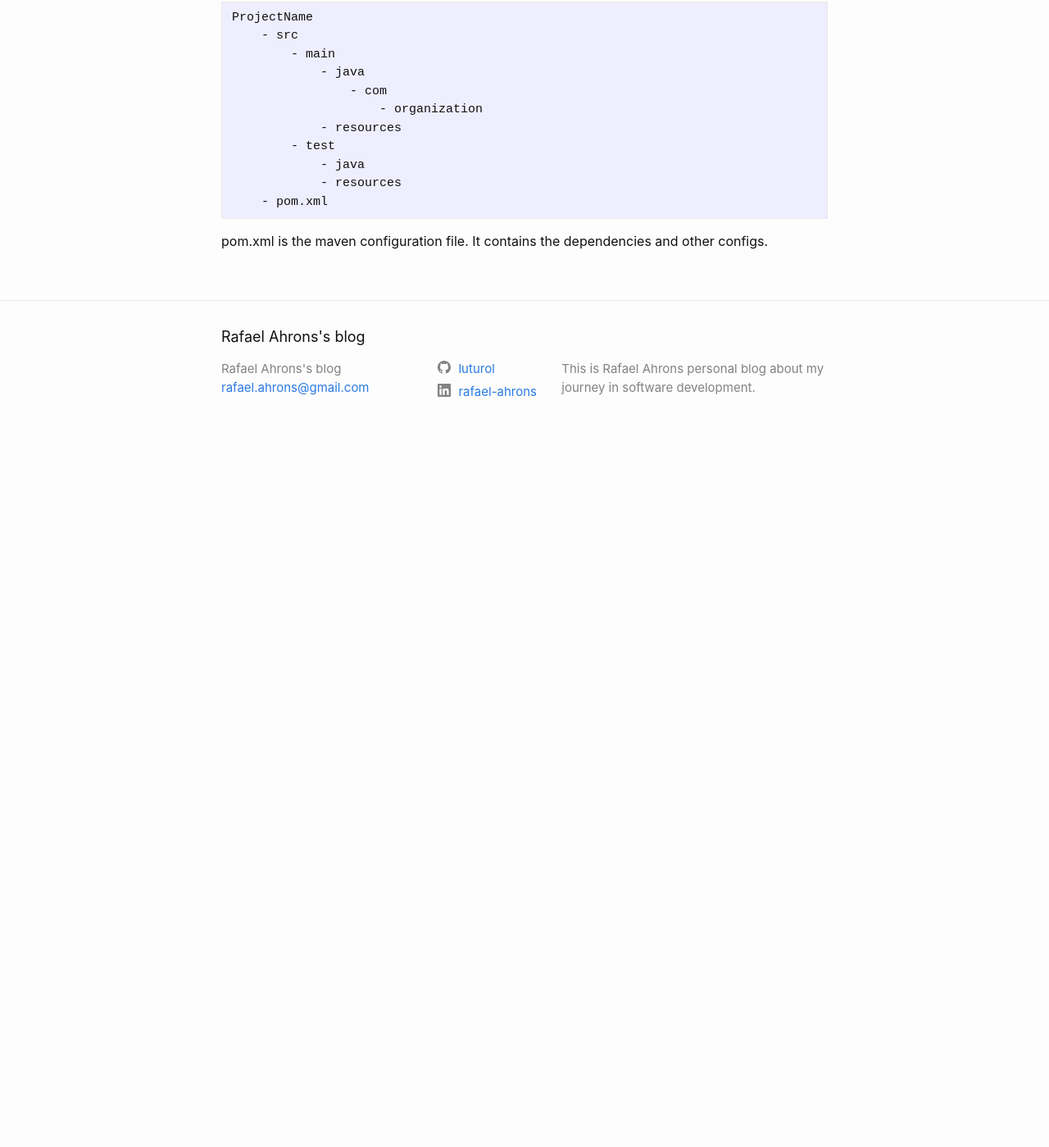
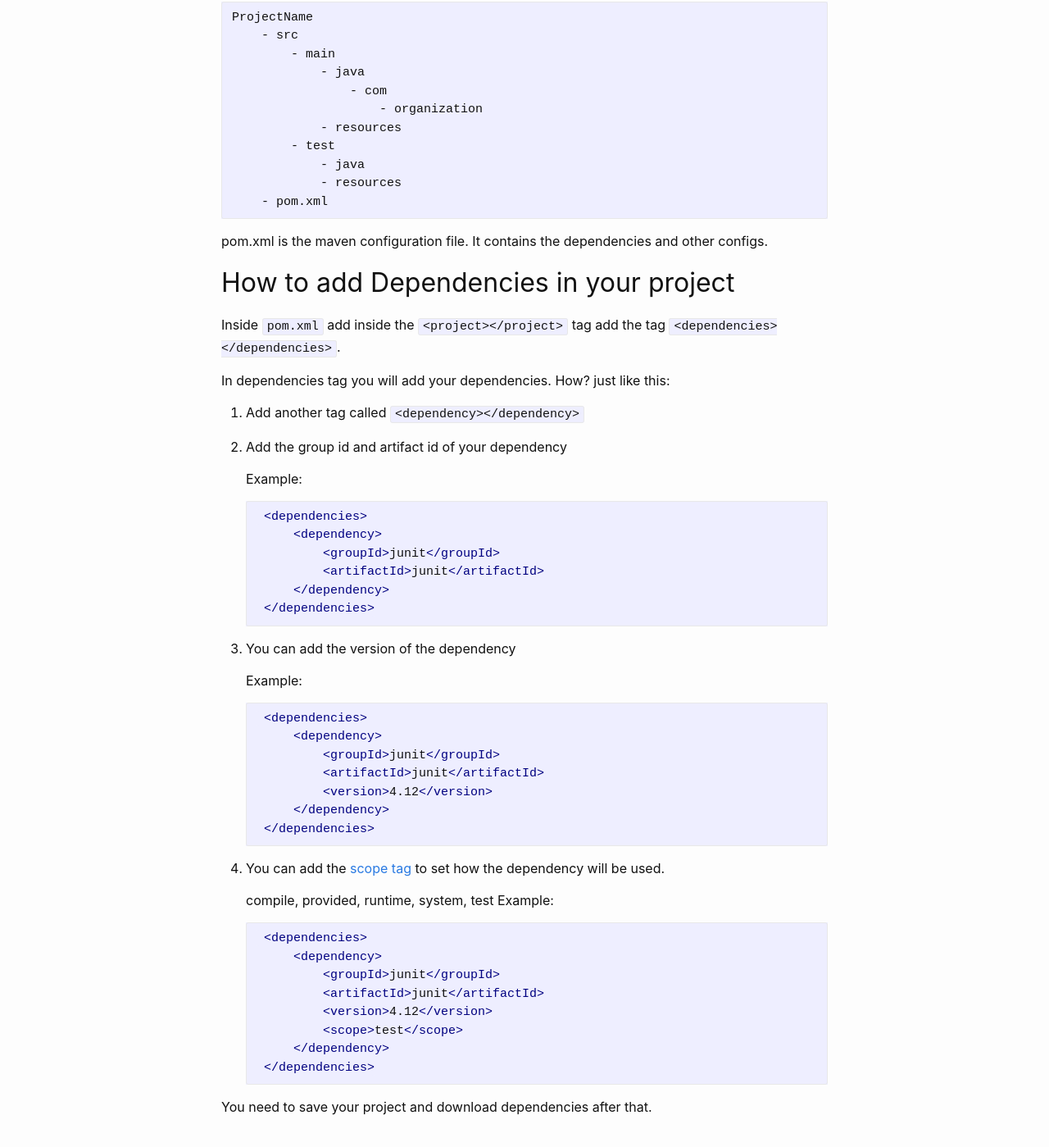
Before and after one commit to luturol/luturol.github.io, a Jekyll site: the page built from _posts/2022-05-10-How-to-use-Maven.md, in a window 1280 px wide and 1400 px high, scrolled down 1180 px. Shown: the whole window at 82% size. Built offline with Jekyll 4.4.1, drawn with Linux system fonts in a browser that asks for light colours; before the commit the page ends 1729 px from its top, so only the background shows below that.

Commit message:
Add how to add dependencies on maven

````diff
--- a/_posts/2022-05-10-How-to-use-Maven.md
+++ b/_posts/2022-05-10-How-to-use-Maven.md
@@ -69,3 +69,54 @@ ProjectName
 ```
 
 pom.xml is the maven configuration file. It contains the dependencies and other configs.
+
+
+## How to add Dependencies in your project
+
+Inside ```pom.xml``` add inside the ```<project></project>``` tag add the tag ```<dependencies></dependencies>```.
+
+In dependencies tag you will add your dependencies. How? just like this:
+
+1. Add another tag called ```<dependency></dependency>```
+
+1. Add the group id and artifact id of your dependency
+
+    Example:
+    ```xml
+    <dependencies>
+        <dependency>
+            <groupId>junit</groupId>
+            <artifactId>junit</artifactId>
+        </dependency>
+    </dependencies>
+    ```
+
+1. You can add the version of the dependency
+
+    Example:
+    ```xml
+    <dependencies>
+        <dependency>
+            <groupId>junit</groupId>
+            <artifactId>junit</artifactId>
+            <version>4.12</version>
+        </dependency>
+    </dependencies>
+    ```
+
+1. You can add the [scope tag](https://maven.apache.org/guides/introduction/introduction-to-dependency-mechanism.html#Dependency_Scope) to set how the dependency will be used.
+
+    compile, provided, runtime, system, test
+    Example:
+    ```xml
+    <dependencies>
+        <dependency>
+            <groupId>junit</groupId>
+            <artifactId>junit</artifactId>
+            <version>4.12</version>
+            <scope>test</scope>
+        </dependency>
+    </dependencies>
+    ```
+
+You need to save your project and download dependencies after that.
````
